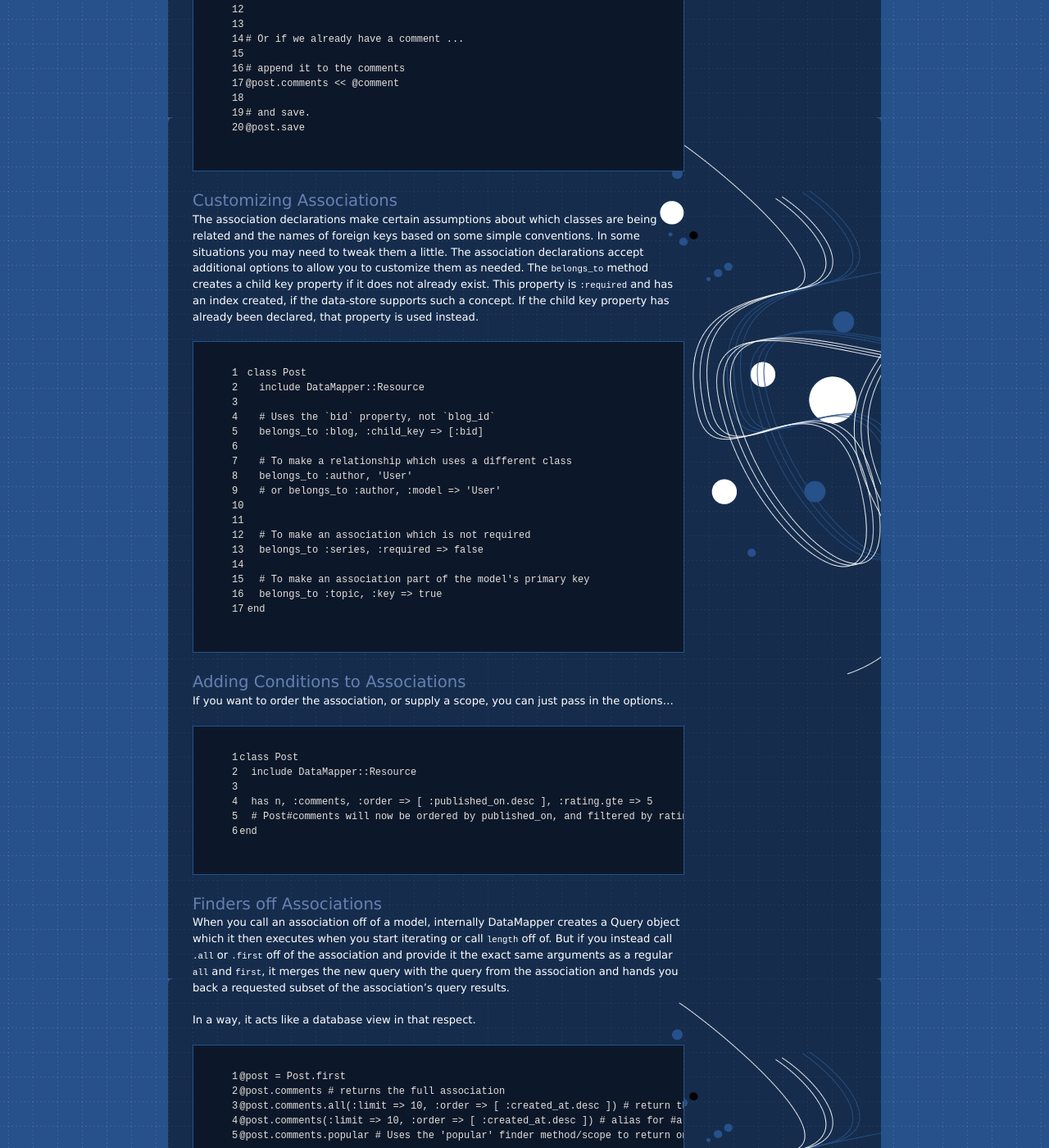
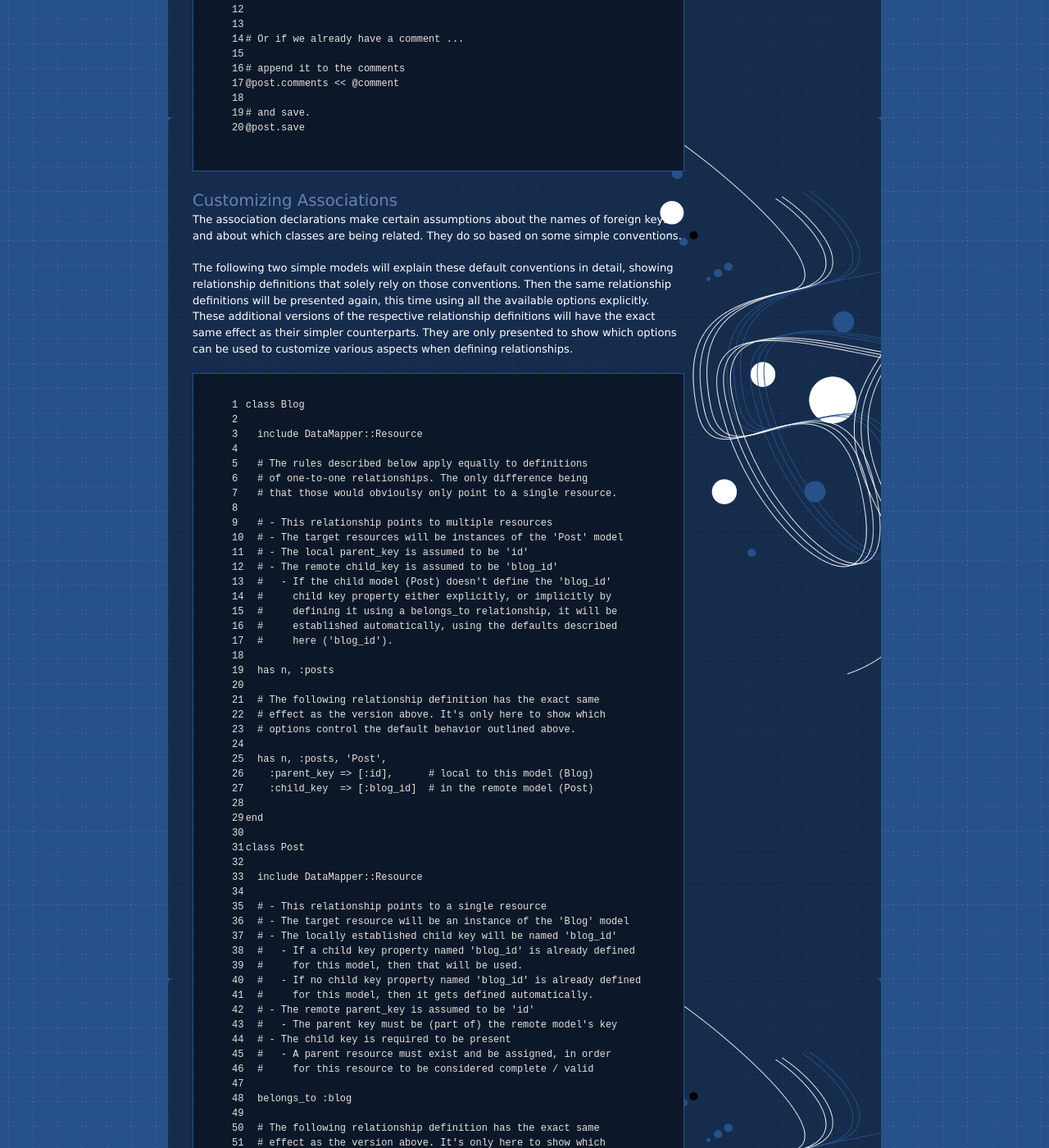
Before and after one commit to datamapper/datamapper.github.com, a Jekyll site: the page built from docs/associations.markdown, in a window 1280 px wide and 1400 px high, scrolled down 4086 px. Shown: the whole window at 82% size. Built offline with Jekyll 4.4.1, drawn with Linux system fonts in a browser that asks for light colours; some of the changed text lies outside the part shown.

Commit message:
Added docs for :child_key, :parent_key and :key options

```diff
--- a/docs/associations.markdown
+++ b/docs/associations.markdown
@@ -249,35 +249,114 @@ saved.
 Customizing Associations
 ------------------------
 
-The association declarations make certain assumptions about which classes are
-being related and the names of foreign keys based on some simple conventions. In
-some situations you may need to tweak them a little. The association
-declarations accept additional options to allow you to customize them as needed.
-The `belongs_to` method creates a child key property if it does not already
-exist.  This property is `:required` and has an index created, if the data-store
-supports such a concept.  If the child key property has already been declared,
-that property is used instead.
+The association declarations make certain assumptions about the names of foreign keys
+and about which classes are being related. They do so based on some simple conventions.
+
+The following two simple models will explain these default conventions in detail, showing
+relationship definitions that solely rely on those conventions. Then the same relationship
+definitions will be presented again, this time using all the available options explicitly.
+These additional versions of the respective relationship definitions will have the exact same
+effect as their simpler counterparts. They are only presented to show which options can be
+used to customize various aspects when defining relationships.
+
+{% highlight ruby linenos %}
+class Blog
+
+  include DataMapper::Resource
+
+  # The rules described below apply equally to definitions
+  # of one-to-one relationships. The only difference being
+  # that those would obvioulsy only point to a single resource.
+
+  # - This relationship points to multiple resources
+  # - The target resources will be instances of the 'Post' model
+  # - The local parent_key is assumed to be 'id'
+  # - The remote child_key is assumed to be 'blog_id'
+  #   - If the child model (Post) doesn't define the 'blog_id'
+  #     child key property either explicitly, or implicitly by
+  #     defining it using a belongs_to relationship, it will be
+  #     established automatically, using the defaults described
+  #     here ('blog_id').
+
+  has n, :posts
+
+  # The following relationship definition has the exact same
+  # effect as the version above. It's only here to show which
+  # options control the default behavior outlined above.
+
+  has n, :posts, 'Post',
+    :parent_key => [:id],      # local to this model (Blog)
+    :child_key  => [:blog_id]  # in the remote model (Post)
+
+end
+
+class Post
+
+  include DataMapper::Resource
+
+  # - This relationship points to a single resource
+  # - The target resource will be an instance of the 'Blog' model
+  # - The locally established child key will be named 'blog_id'
+  #   - If a child key property named 'blog_id' is already defined
+  #     for this model, then that will be used.
+  #   - If no child key property named 'blog_id' is already defined
+  #     for this model, then it gets defined automatically.
+  # - The remote parent_key is assumed to be 'id'
+  #   - The parent key must be (part of) the remote model's key
+  # - The child key is required to be present
+  #   - A parent resource must exist and be assigned, in order
+  #     for this resource to be considered complete / valid
+
+  belongs_to :blog
+
+  # The following relationship definition has the exact same
+  # effect as the version above. It's only here to show which
+  # options control the default behavior outlined above.
+  #
+  # When providing customized :parent_key and :child_key options,
+  # it is not necessary to specify both :parent_key and :child_key
+  # if only one of them differs from the default conventions.
+  #
+  # The :parent_key and :child_key options both accept arrays
+  # of property name symbols. These should be the names of
+  # properties being (at least part of) a key in either the
+  # remote (:parent_key) or the local (:child_key) model.
+  #
+  # If the parent resource need not be present in order for this
+  # model to be considered complete, :required => false can be
+  # passed to stop DataMapper from establishing checks for the
+  # presence of the attribute value.
+
+  belongs_to :blog, 'Blog',
+    :parent_key => [:id],      # in the remote model (Blog)
+    :child_key  => [:blog_id], # local to this model (Post)
+    :required   => true        # the blog_id must be present
+
+end
+{% endhighlight %}
+
+In addition to the `:parent_key` and `:child_key` options that we just saw,
+the `belongs_to` method also accepts the `:key` option. If a `belongs_to`
+relationship is marked with `:key => true`, it will either form the complete
+primary key for that model, or it will be part of the primary key. The latter
+will be the case if other properties or `belongs_to` definitions have been
+marked with `:key => true` too, to form a composite primary key (_CPK_).
 
 {% highlight ruby linenos %}
 class Post
   include DataMapper::Resource
+  belongs_to :blog, :key => true # 'blog_id' is the primary key
+end
 
-  # Uses the `bid` property, not `blog_id`
-  belongs_to :blog, :child_key => [:bid]
+class Authorship
 
-  # To make a relationship which uses a different class
-  belongs_to :author, 'User'
-  # or belongs_to :author, :model => 'User'
+  include DataMapper::Resource
 
+  belongs_to :post,   :key => true # 'blog_id' is part of the CPK
+  belongs_to :person, :key => true # 'person_id' is part of the CPK
 
-  # To make an association which is not required
-  belongs_to :series, :required => false
-
-  # To make an association part of the model's primary key
-  belongs_to :topic, :key => true
 end
 {% endhighlight %}
-
 
 
 Adding Conditions to Associations
```
